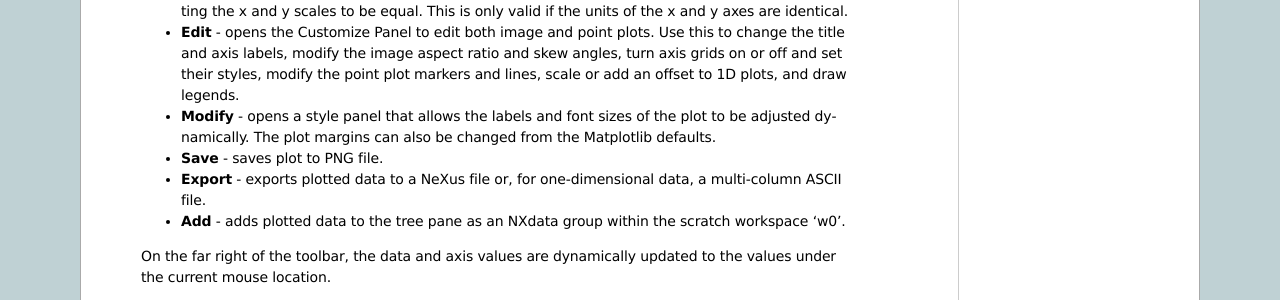
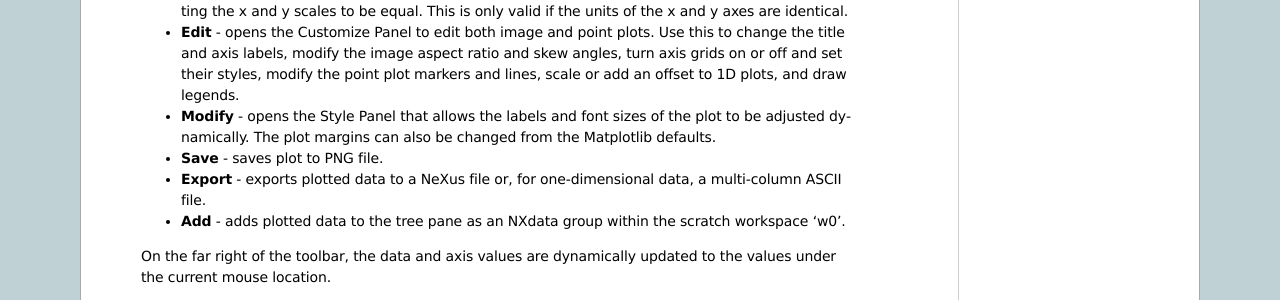
Before and after one commit to nexpy/nexpy, a Sphinx documentation site: the page built from docs/source/pythongui.rst, in a window 1280 px wide and 900 px high, scrolled down 17398 px. Shown: the part 152-452 px from the top of the window. Built offline with Sphinx 7.4.7, drawn with Linux system fonts in a browser that asks for light colours.

Commit message:
Update documentation

```diff
--- a/docs/source/pythongui.rst
+++ b/docs/source/pythongui.rst
@@ -862,7 +862,7 @@ limits and parameters using text boxes and sliders.
       image aspect ratio and skew angles, turn axis grids on or off and
       set their styles, modify the point plot markers and lines, scale
       or add an offset to 1D plots, and draw legends.
-    * **Modify** - opens a style panel that allows the labels and font
+    * **Modify** - opens the Style Panel that allows the labels and font
       sizes of the plot to be adjusted dynamically. The plot margins
       can also be changed from the Matplotlib defaults.
     * **Save** - saves plot to PNG file.
```
